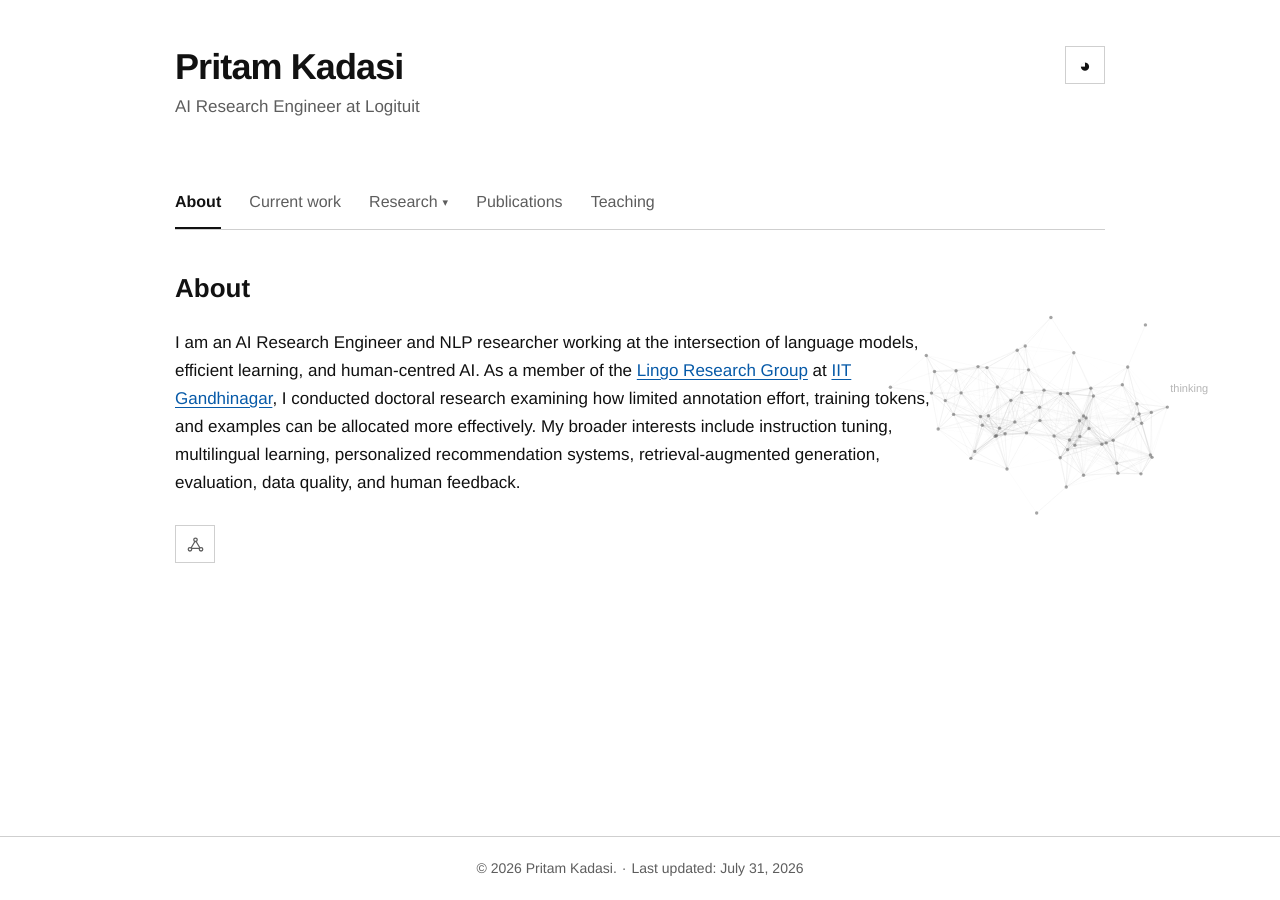
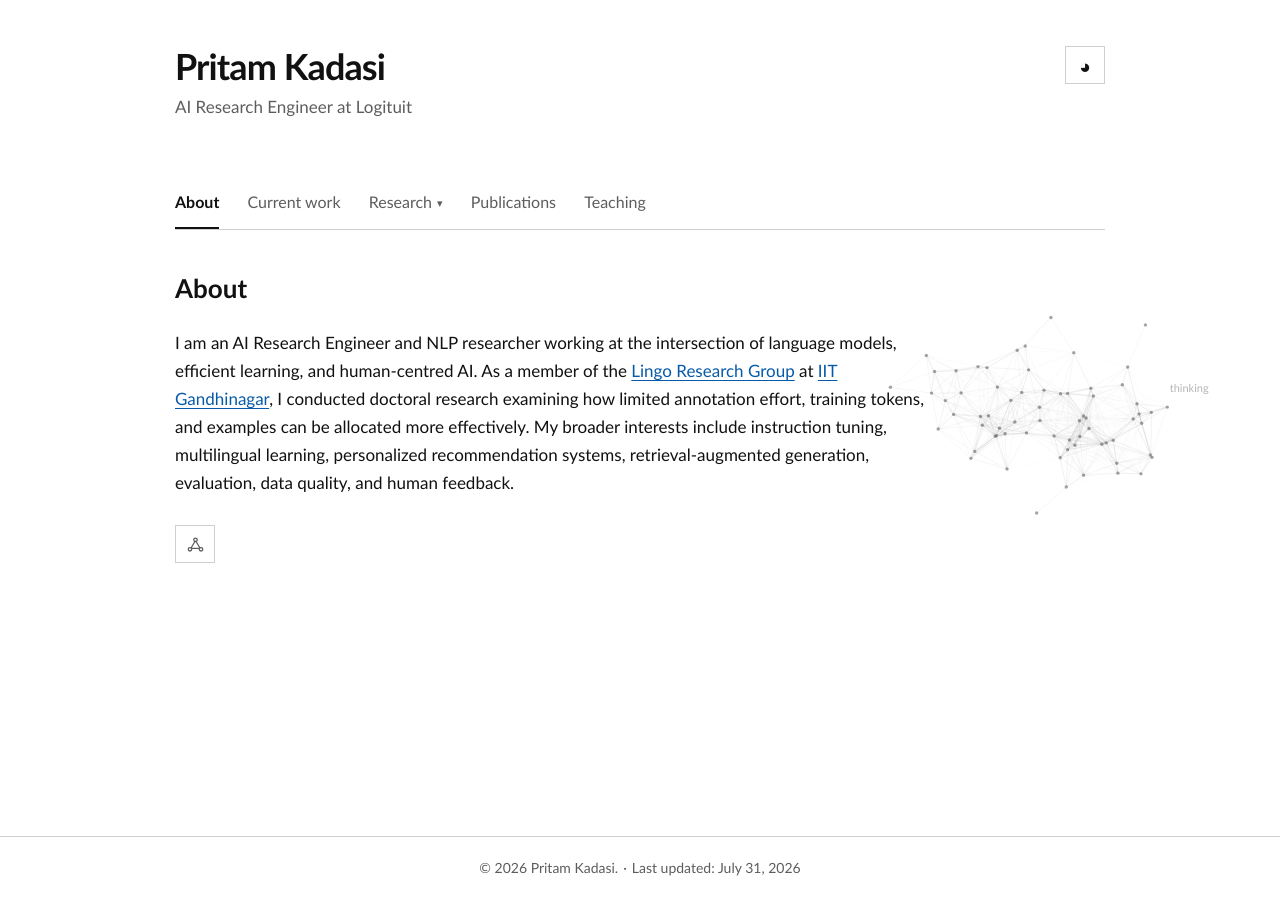
Before and after one commit to pskadasi/pskadasi.github.io, a Jekyll site: the page built from index.html, in a window 1280 px wide. Built offline with Jekyll 4.4.1, drawn with Linux system fonts in a browser that asks for light colours.

Commit message:
updated fonts

```diff
--- a/_config.yml
+++ b/_config.yml
@@ -3,7 +3,7 @@ description: Personal website of Pritam Kadasi, AI Research Engineer
 url: "https://pskadasi.github.io"
 baseurl: ""
 google_analytics_id: "G-VWQ415V82M"
-font_stack: "Helvetica, 'Helvetica Neue', Arial, sans-serif"
+font_stack: "Optima, 'Avenir Next', Avenir, 'Segoe UI', Calibri, Arial, sans-serif"
 
 # Remove a section ID from this list to show it again.
 hidden_sections:
```
